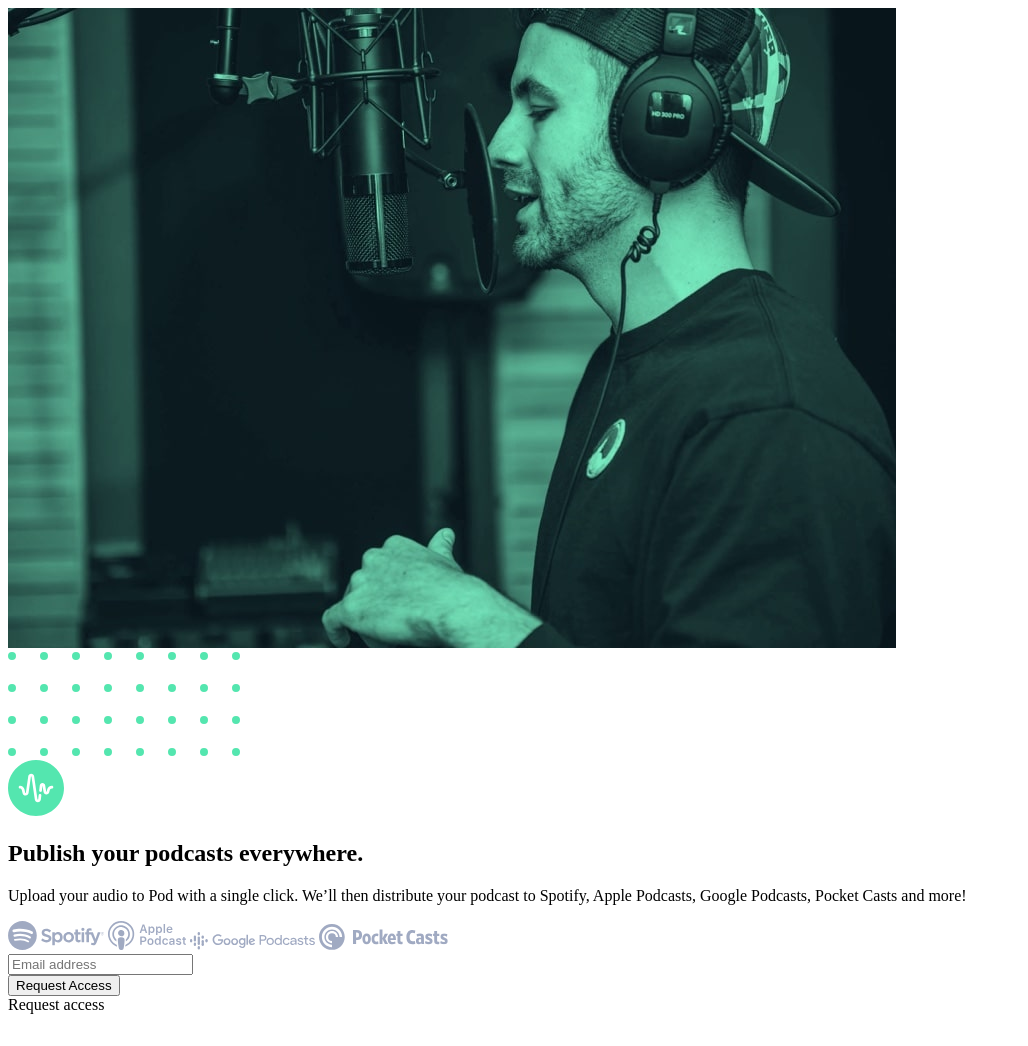
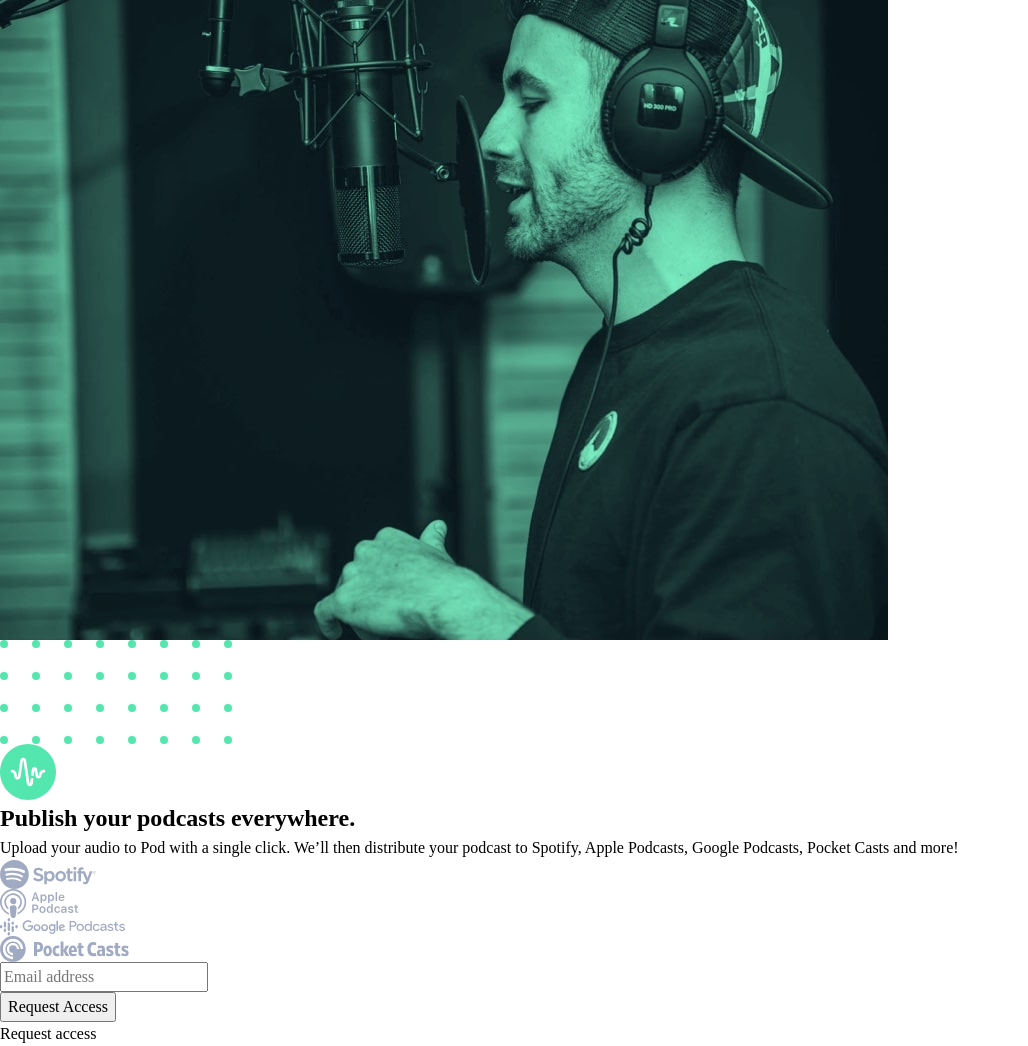
Before and after one commit to oryanhach/pod-request-access-landing-page, a plain HTML site: page index.html in a window 1280 px wide. Shown: the whole page, without its empty margins (0-1028 px from the left). Before the commit the page ends 1022 px from the top, so only its background shows below. Drawn offline with Linux system fonts and the light colour scheme; a web font is replaced by a local one.

Commit message:
added css reset and custom properties

```diff
--- a/index.html
+++ b/index.html
@@ -8,6 +8,16 @@
   <link rel="icon" type="image/png" sizes="32x32" href="./assets/favicon-32x32.png">
 
   <title>Frontend Mentor | Pod request access landing page</title>
+
+  <!-- Google Fonts -->
+  <link rel="preconnect" href="https://fonts.googleapis.com">
+  <link rel="preconnect" href="https://fonts.gstatic.com" crossorigin>
+  <link
+    href="https://fonts.googleapis.com/css2?family=Chivo:ital,wght@0,100..900;1,100..900&family=IBM+Plex+Sans:ital,wght@0,100..700;1,100..700&family=Inter:ital,opsz,wght@0,14..32,100..900;1,14..32,100..900&family=Josefin+Sans:ital,wght@0,100..700;1,100..700&family=Kumbh+Sans:wght@100..900&family=League+Spartan:wght@100..900&family=Lexend+Deca:wght@100..900&family=Libre+Franklin:ital,wght@0,100..900;1,100..900&family=Open+Sans:ital,wght@0,300..800;1,300..800&family=Outfit:wght@100..900&family=Overpass:ital,wght@0,100..900;1,100..900&family=Plus+Jakarta+Sans:ital,wght@0,200..800;1,200..800&family=Poppins:ital,wght@0,100;0,200;0,300;0,400;0,500;0,600;0,700;0,800;0,900;1,100;1,200;1,300;1,400;1,500;1,600;1,700;1,800;1,900&family=Red+Hat+Display:ital,wght@0,300..900;1,300..900&family=Work+Sans:ital,wght@0,100..900;1,100..900&display=swap"
+    rel="stylesheet">
+
+  <link rel="stylesheet" href="style.css">
+
 </head>
 
 <body>
--- /dev/null
+++ b/style.css
@@ -0,0 +1,104 @@
+:root {
+	/* Colors */
+	--clr-green: hsl(157, 75%, 62%);
+
+	--clr-blue-950: hsl(224, 35%, 11%);
+	--clr-blue-900: hsl(225, 26%, 23%);
+	--clr-blue-600: hsl(225, 21%, 45%);
+	--clr-blue-300: hsl(225, 40%, 83%);
+
+	--clr-white: #ffffff;
+
+	--clr-red: hsl(0, 96%, 61%);
+
+	/* Typography */
+	--ff-primary: 'Chivo';
+
+	--fs-1: 48px;
+	--fs-2: 18px;
+	--fs-3: 14px;
+
+	--lh-1: 120%;
+	--lh-2: 150%;
+	--lh-3: 200%;
+}
+
+/* CSS RESET */
+
+/* 1. Use a more-intuitive box-sizing model */
+*,
+*::before,
+*::after {
+	box-sizing: border-box;
+}
+
+/* 2. Remove default margin */
+* {
+	margin: 0;
+}
+
+/* 3. Enable keyword animations */
+@media (prefers-reduced-motion: no-preference) {
+	html {
+		interpolate-size: allow-keywords;
+	}
+}
+
+body {
+	/* 4. Add accessible line-height */
+	line-height: 1.5;
+	/* 5. Improve text rendering */
+	-webkit-font-smoothing: antialiased;
+}
+
+/* 6. Improve media defaults */
+img,
+picture,
+video,
+canvas,
+svg {
+	display: block;
+	max-width: 100%;
+}
+
+/* 7. Inherit fonts for form controls */
+input,
+button,
+textarea,
+select {
+	font: inherit;
+}
+
+/* 8. Avoid text overflows */
+p,
+h1,
+h2,
+h3,
+h4,
+h5,
+h6 {
+	overflow-wrap: break-word;
+}
+
+/* 9. Improve line wrapping */
+p {
+	text-wrap: pretty;
+}
+h1,
+h2,
+h3,
+h4,
+h5,
+h6 {
+	text-wrap: balance;
+}
+
+/*
+  10. Create a root stacking context
+*/
+#root,
+#__next {
+	isolation: isolate;
+}
+
+/* general styling */
```
